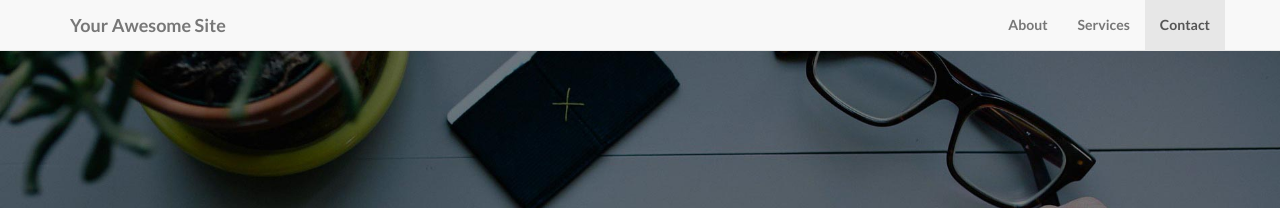
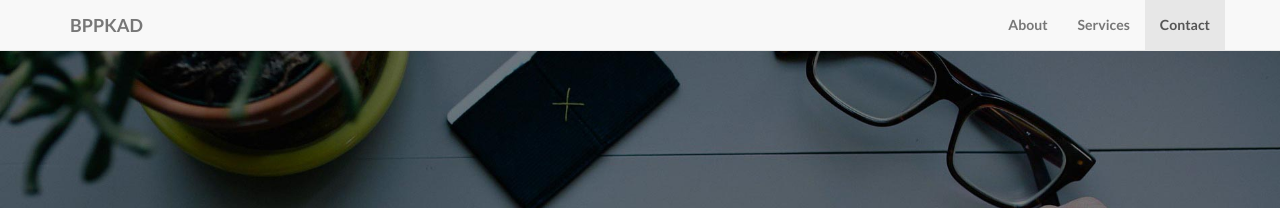
Before and after one commit to bppkad-brebes/homepage, a Jekyll site: the page built from index.md, in a window 1280 px wide. Shown: the top 208 px of the page. Built offline with Jekyll 4.4.1, drawn with Linux system fonts in a browser that asks for light colours; nearby versions of some CDN libraries; our own code applies the rules of GitHub Pages for plain Markdown files; library files that are not in the unit come from our copies.

Commit message:
update _config.yml buat isi datanya

```diff
--- a/_config.yml
+++ b/_config.yml
@@ -2,9 +2,9 @@
 #      Main Configs       #
 # ----------------------- #
 
-url: http://yoursite.com
-title: Your Awesome Site
-email: your-email@domain.com
+url: http:/pajak-daerah.brebeskab.go.id/
+title: BPPKAD
+email: tamami.oka@gmail.com
 author: Your Name
 description: > # "Write an awesome description for your new site here.
   You can edit this line in _config.yml. It will appear in your document
```
